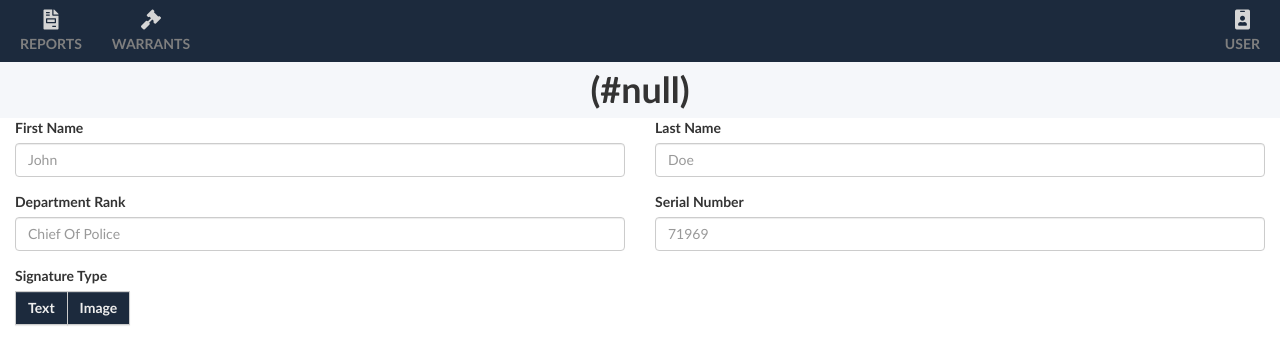
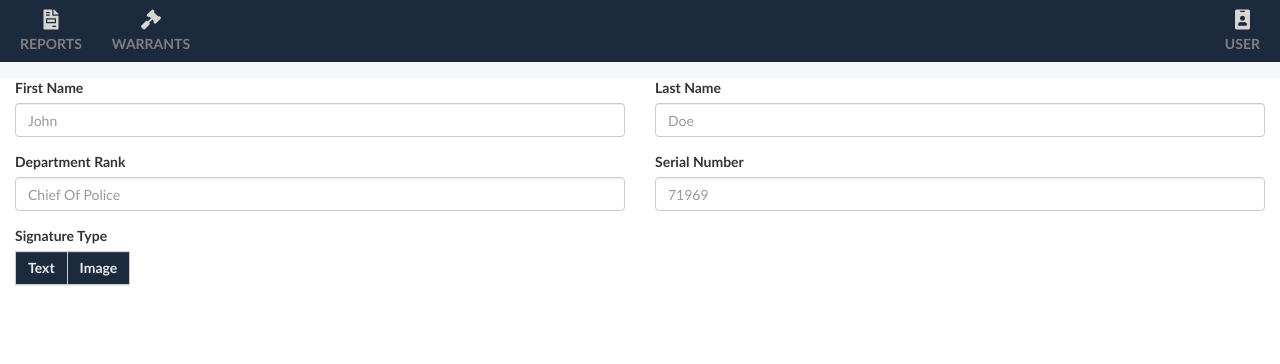
Before and after one commit to Smally1997/LSPD-Helper, a React (Create React App) app: page /#/user in a window 1280 px wide. Shown: the top 364 px of the page. Built offline with nearby package versions, Linux system fonts and the light colour scheme.

Commit message:
Arrest warrants completed

```diff
--- a/src/components/user/user.js
+++ b/src/components/user/user.js
@@ -21,7 +21,9 @@ class User extends Component {
             <div id="page">
               <h1 className="header">
                 {user.rank} {user.firstName} {user.lastName}
-                {user.serial != "" && `(#${user.serial})`}
+                {user.serial != null &&
+                  user.serial != "" &&
+                  `(#${user.serial})`}
               </h1>
               <form>
                 <div className="form-row">
```
